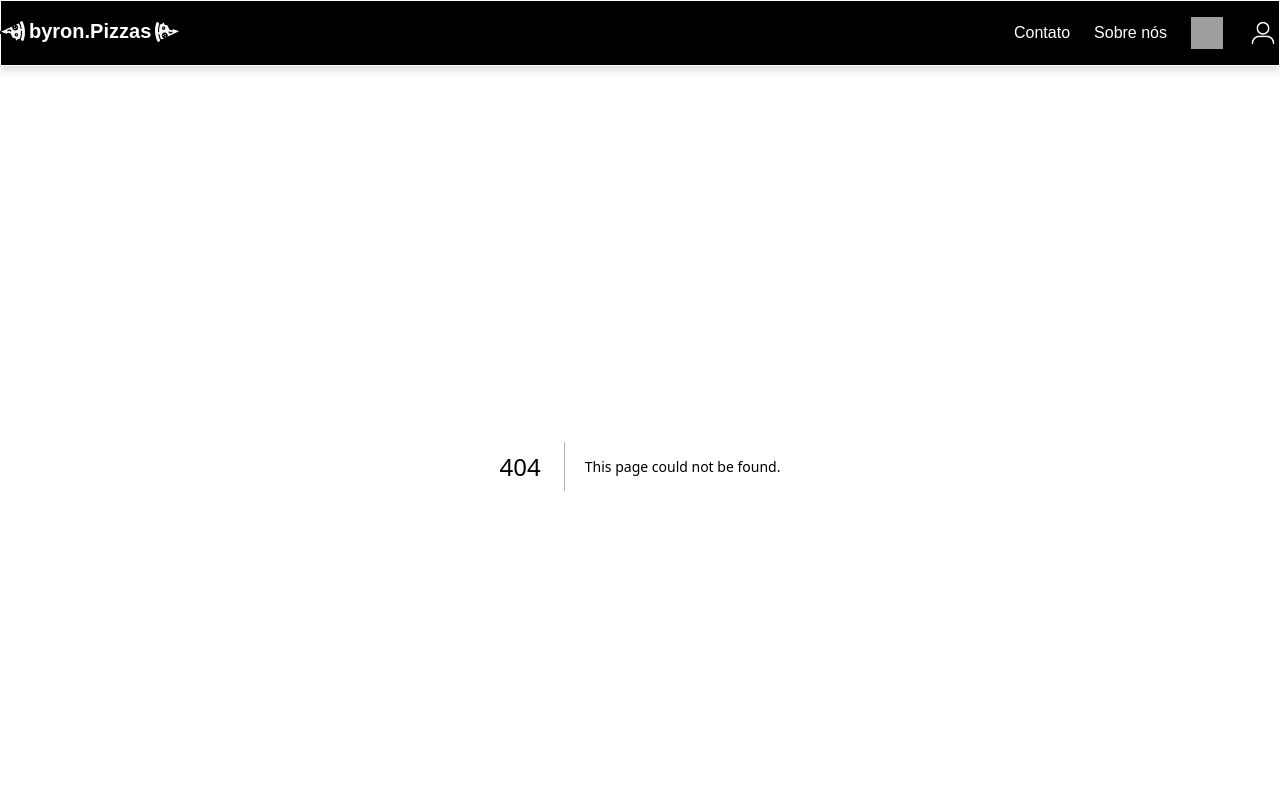
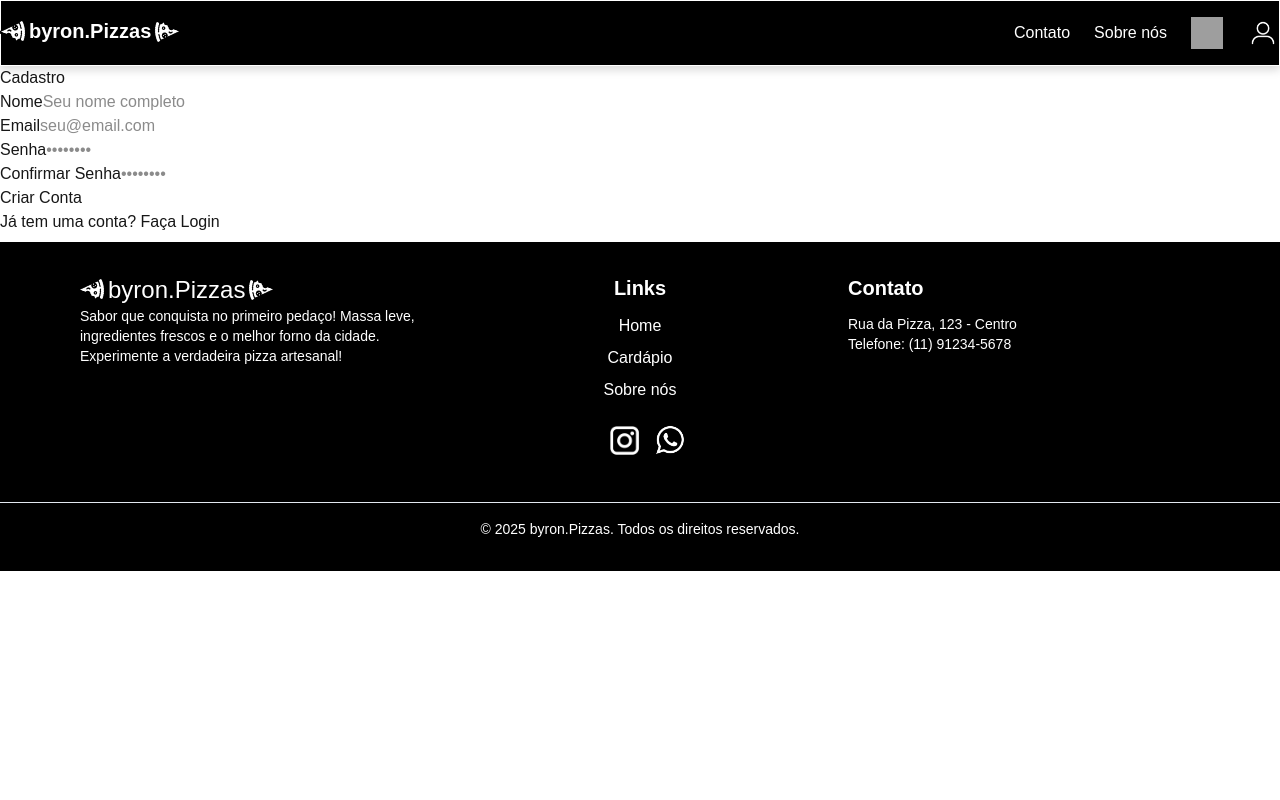
Before and after one commit to Kody-Murakami/Projeto-Final, a Next.js app in the folder my-app/: page /Cadastro in a window 1280 px wide. Before the commit this address had no page. Shown: the top 800 px of the page. Built offline with nearby package versions, Linux system fonts and the light colour scheme; grey boxes are pictures that could not be loaded.

Commit message:
feat: adiciona tela de cadastro de usuario

```diff
--- /dev/null
+++ b/my-app/src/app/Cadastro/page.tsx
@@ -0,0 +1,47 @@
+import Link from 'next/link';
+
+export default function CadastroPage() {
+  return (
+    <main>
+      <div>
+        <h1>Cadastro</h1>
+        <form>
+
+            {/* Nome */}
+          <div>
+            <label htmlFor="name">Nome</label>
+            <input type="text" id="name" placeholder="Seu nome completo" required />
+          </div>
+
+          {/* Email */}
+          <div>
+            <label htmlFor="email">Email</label>
+            <input type="email" id="email" placeholder="seu@email.com" required />
+          </div>
+
+          {/* Senha */}
+          <div>
+            <label htmlFor="password">Senha</label>
+            <input type="password" id="password" placeholder="••••••••" required />
+          </div>
+
+          {/* Confirmar senha */}
+          <div>
+            <label htmlFor="confirmPassword">Confirmar Senha</label>
+            <input type="password" id="confirmPassword" placeholder="••••••••" required />
+          </div>
+
+          <button type="submit">
+            Criar Conta
+          </button>
+        </form>
+        <p>
+          Já tem uma conta?{' '}
+          <Link href="/login">
+            Faça Login
+          </Link>
+        </p>
+      </div>
+    </main>
+  );
+}
```
